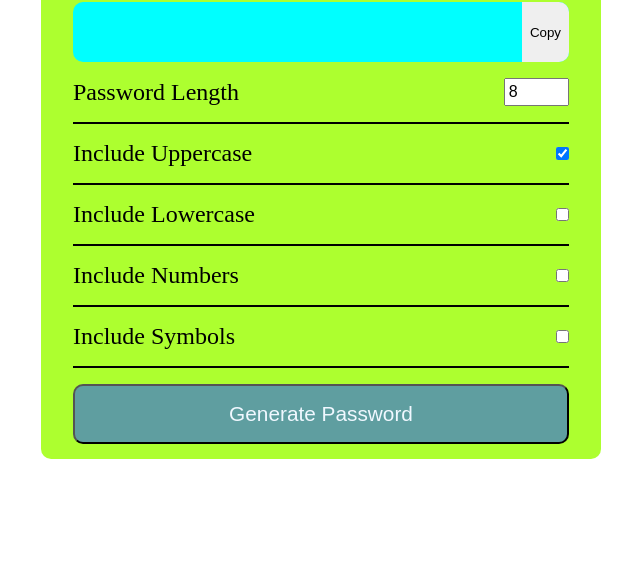
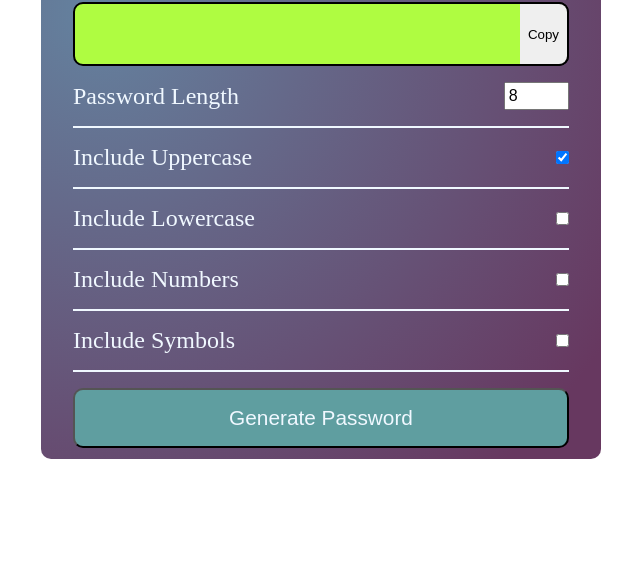
Before and after one commit to umeshsiddarth/Basic-JavaScript-Projects, a plain HTML site: page Password Generator/index.html in a window 1280 px wide. Shown: the part 221-800 px from the top of the page, without its empty margins (319-959 px from the left). Drawn offline with Linux system fonts and the light colour scheme.

Commit message:
Styled it a bit

```diff
--- a/Password Generator/style.css
+++ b/Password Generator/style.css
@@ -2,6 +2,10 @@
     margin:0;
     padding: 0;
     box-sizing: border-box;
+}
+
+body{
+    color: aliceblue
 }
 
 .container {
@@ -14,7 +18,8 @@
 }
 
 .password-generator {
-    background-color: greenyellow;
+    /* background: linear-gradient(to right, #006466,#1b3a4b,#272640, #4d194d); */
+    background: radial-gradient( circle farthest-corner at 10% 20%,  rgba(100,130,159,1) 0%, rgba(103,56,96,1) 90% );
     padding: 2rem;
     width: 35rem;
     height: 35rem;
@@ -31,7 +36,7 @@ h1 {
     display: flex;
     justify-content: space-between;
     align-items: center;
-    border-bottom: 2px solid black;
+    border-bottom: 2px solid aliceblue;
     padding: 1rem 0;
     font-size: 1.5rem;
 
@@ -57,10 +62,9 @@ h1 {
     color: white;
     padding: 1rem;
     border-radius: 10px;
-    border: none;
-    outline: none;
-    background-color: aqua;
-
+    border: 2px solid black;
+    background-color: #affc41;
+    color: #3f3e3e;
 }
 
 
@@ -71,7 +75,8 @@ h1 {
     height: 100%;
     padding: 1.2rem .5rem;
     outline: none;
-    border: none;
+    border: 2px solid black;
+    border-left: none;
     border-top-right-radius: 10px;
     border-bottom-right-radius: 10px;
     cursor: pointer;
```
